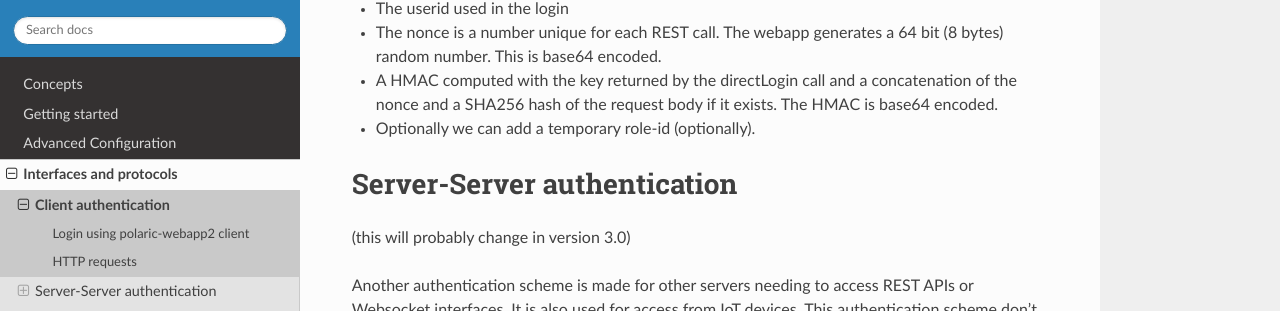
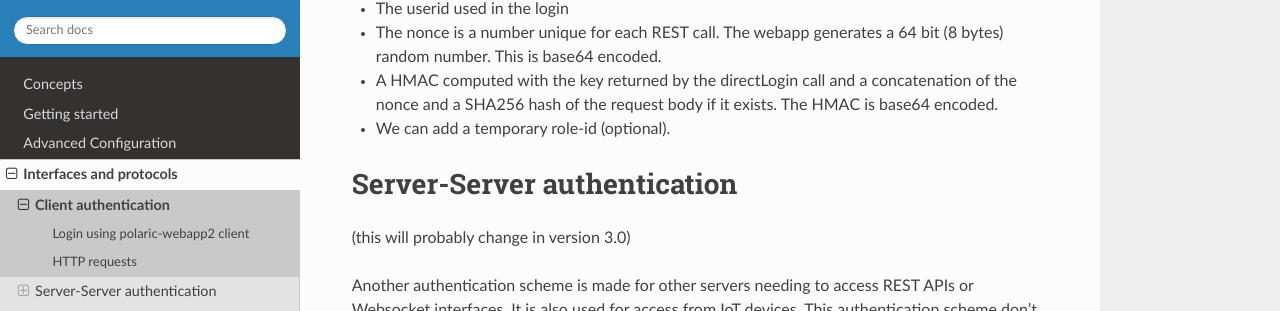
Before and after one commit to joakimsk/docs, a Sphinx documentation site: the page built from docs/clientauth.rst, in a window 1280 px wide and 900 px high, scrolled down 1232 px. Shown: the part 139-450 px from the top of the window. Built offline with Sphinx 7.4.7 and the Read the Docs theme 2.0.0, drawn with Linux system fonts in a browser that asks for light colours.

Commit message:
Update clientauth.rst

```diff
--- a/docs/clientauth.rst
+++ b/docs/clientauth.rst
@@ -36,7 +36,7 @@ The data field consists of the following (separated by semicolon):
 * A HMAC computed with the key returned by the directLogin call and a concatenation of the nonce and a SHA256 hash of the request
   body if it exists. The HMAC is base64 encoded.
 
-* Optionally we can add a temporary role-id (optionally).
+* We can add a temporary role-id (optional).
 
 
 Server-Server authentication
```
